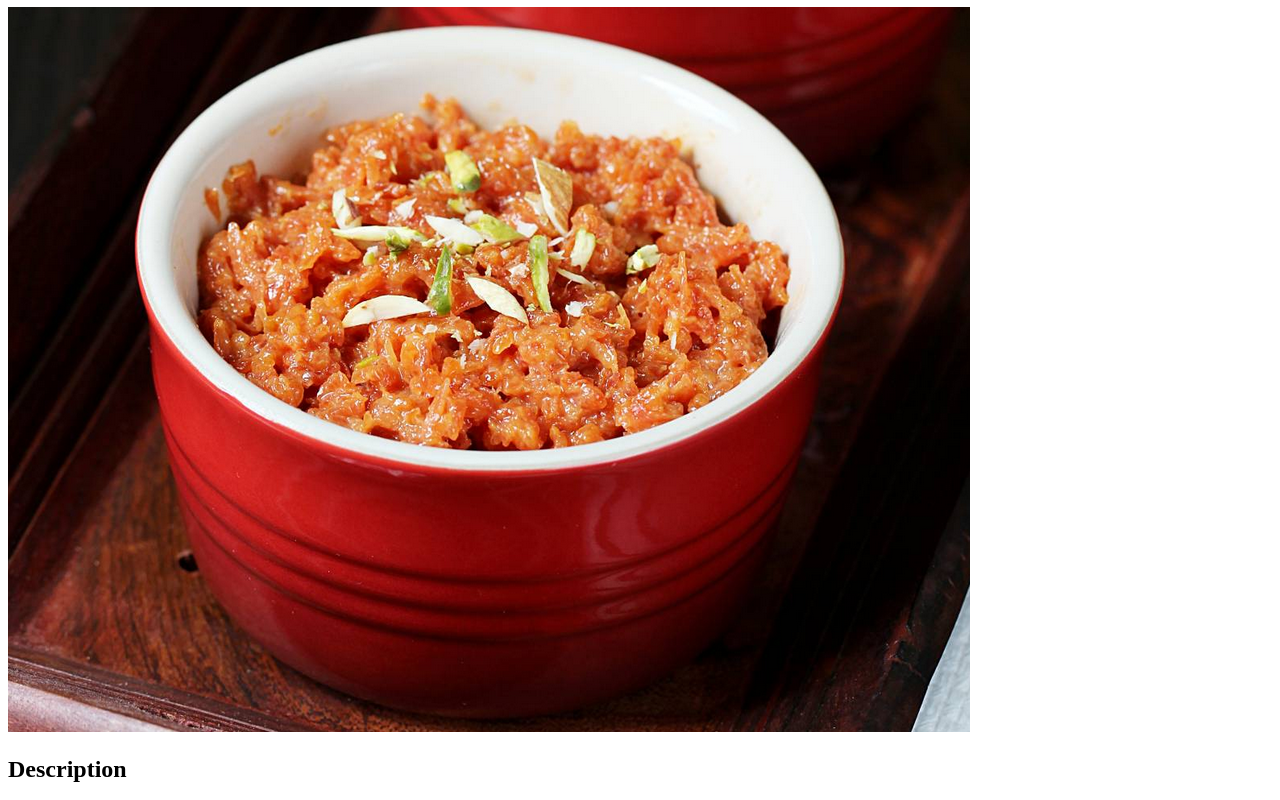
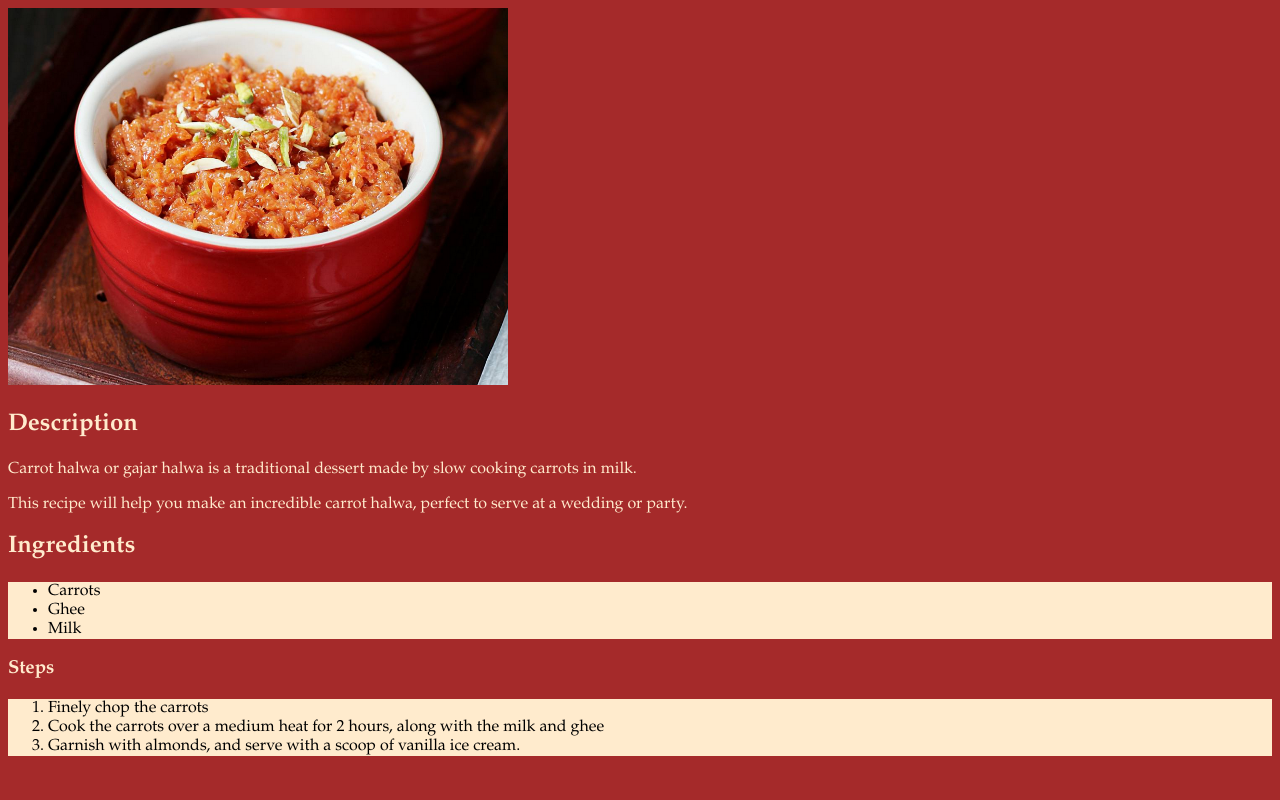
Before and after one commit to arshaqV/odin-recipes, a plain HTML site: page recipes/carrot_halwa.html in a window 1280 px wide. Shown: the part 73-873 px from the top of the page. After the commit the page ends 845 px from the top, so only its background shows below. Drawn offline with Linux system fonts and the light colour scheme.

Commit message:
Add style.css and basic styling

```diff
--- a/recipes/carrot_halwa.html
+++ b/recipes/carrot_halwa.html
@@ -3,6 +3,7 @@
     <meta charset="UTF-8">
     <head>
         <title>Carrot Halwa - Recipes</title>
+        <link rel="stylesheet" href="../style.css">
     </head>
     <body>
         <h1>Carrot Halwa</h1>
--- /dev/null
+++ b/style.css
@@ -0,0 +1,15 @@
+body {
+    font-family: Garamond, serif;
+    background-color: brown;
+    color: blanchedalmond;
+}
+
+img {
+    height:auto;
+    width:500px;
+}
+
+ol, ul {
+    background-color: blanchedalmond;
+    color: black;
+}
```
Also changed, not shown: index.html (+1 -0 lines), recipes/lasagna.html (+1 -0 lines), recipes/poutine.html (+1 -0 lines).
